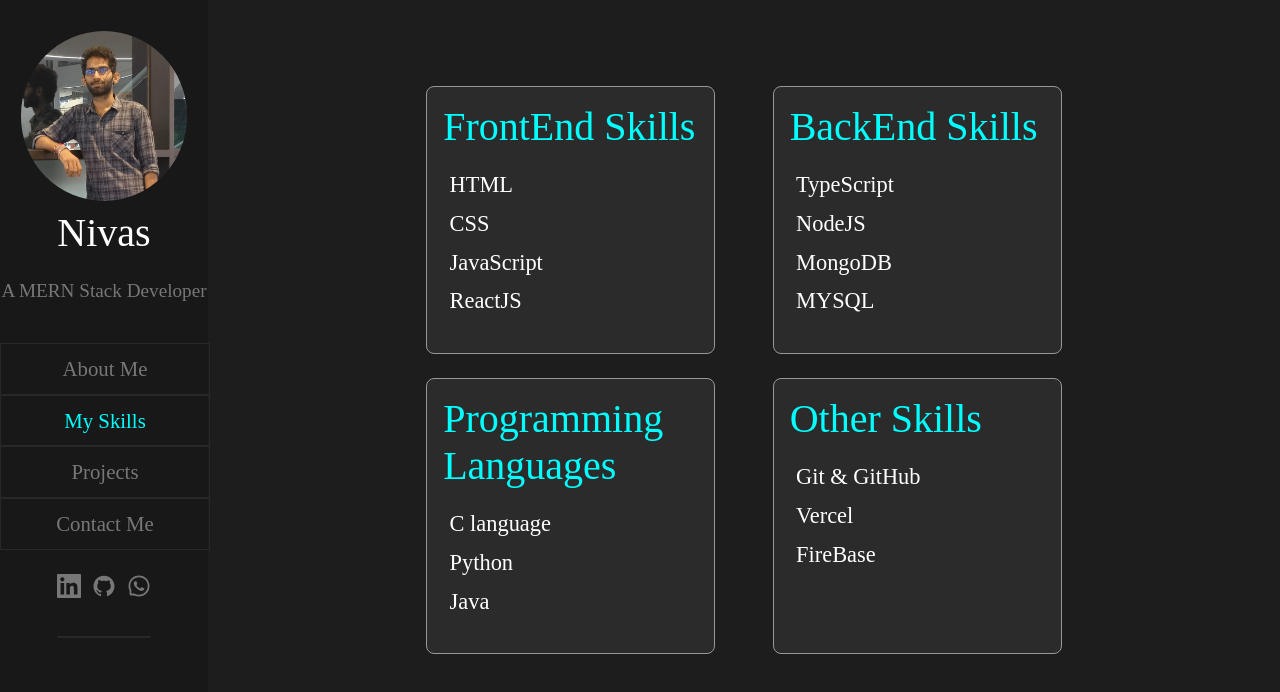
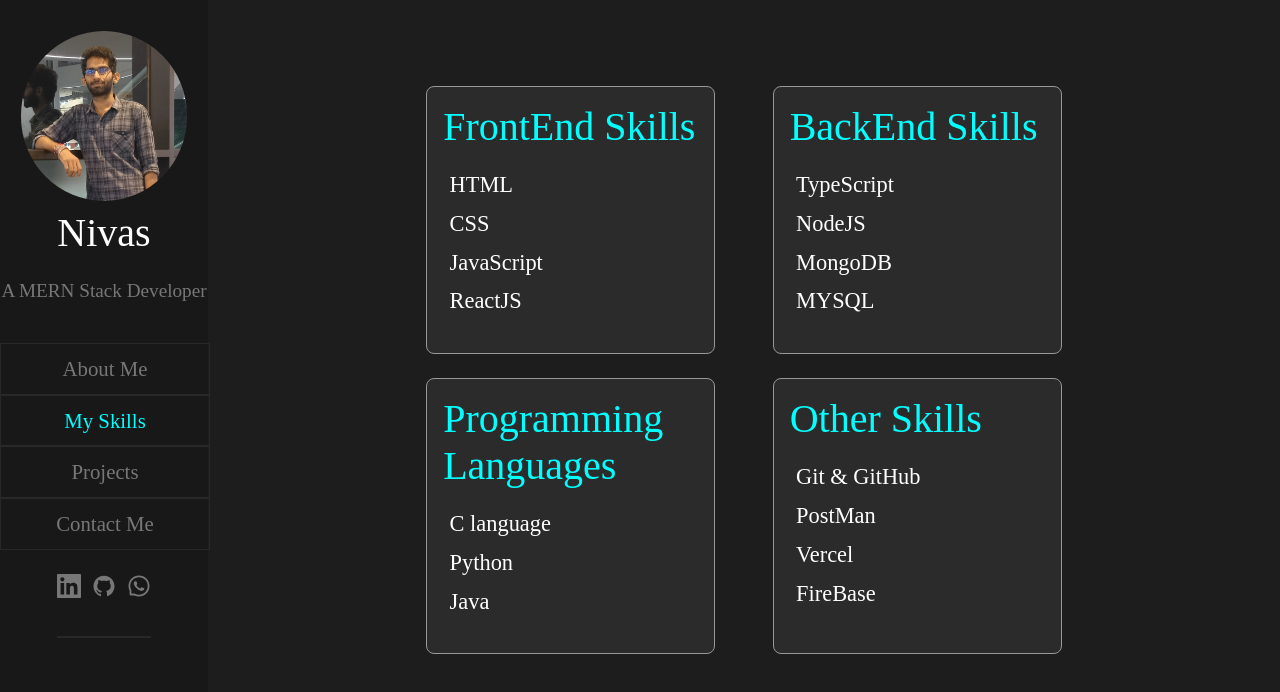
Before and after one commit to Nivi327/nivas_portfolio, a React (Create React App) app: page /my-skills in a window 1280 px wide. Shown: the top 692 px of the page. Built offline with nearby package versions, Linux system fonts and the light colour scheme.

Commit message:
added a skill postman

```diff
--- a/src/components/MySkills/skills.jsx
+++ b/src/components/MySkills/skills.jsx
@@ -32,6 +32,7 @@ const Skills = () => {
             <span className={classes.heading}>Other Skills</span>
             <ul>
                 <li>Git & GitHub</li>
+                <li>PostMan</li>
                 <li>Vercel</li>
                 <li>FireBase</li>
             </ul>
```
